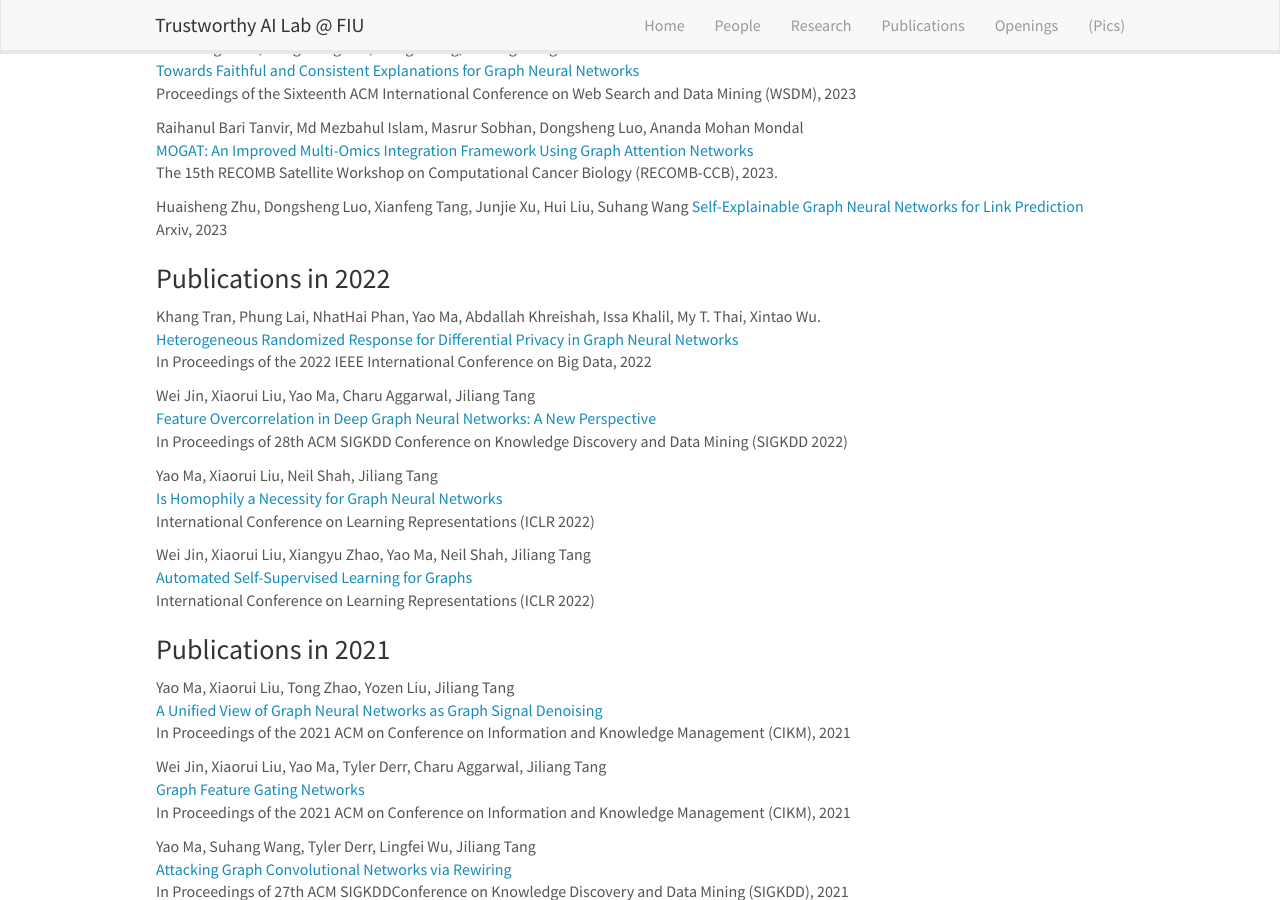
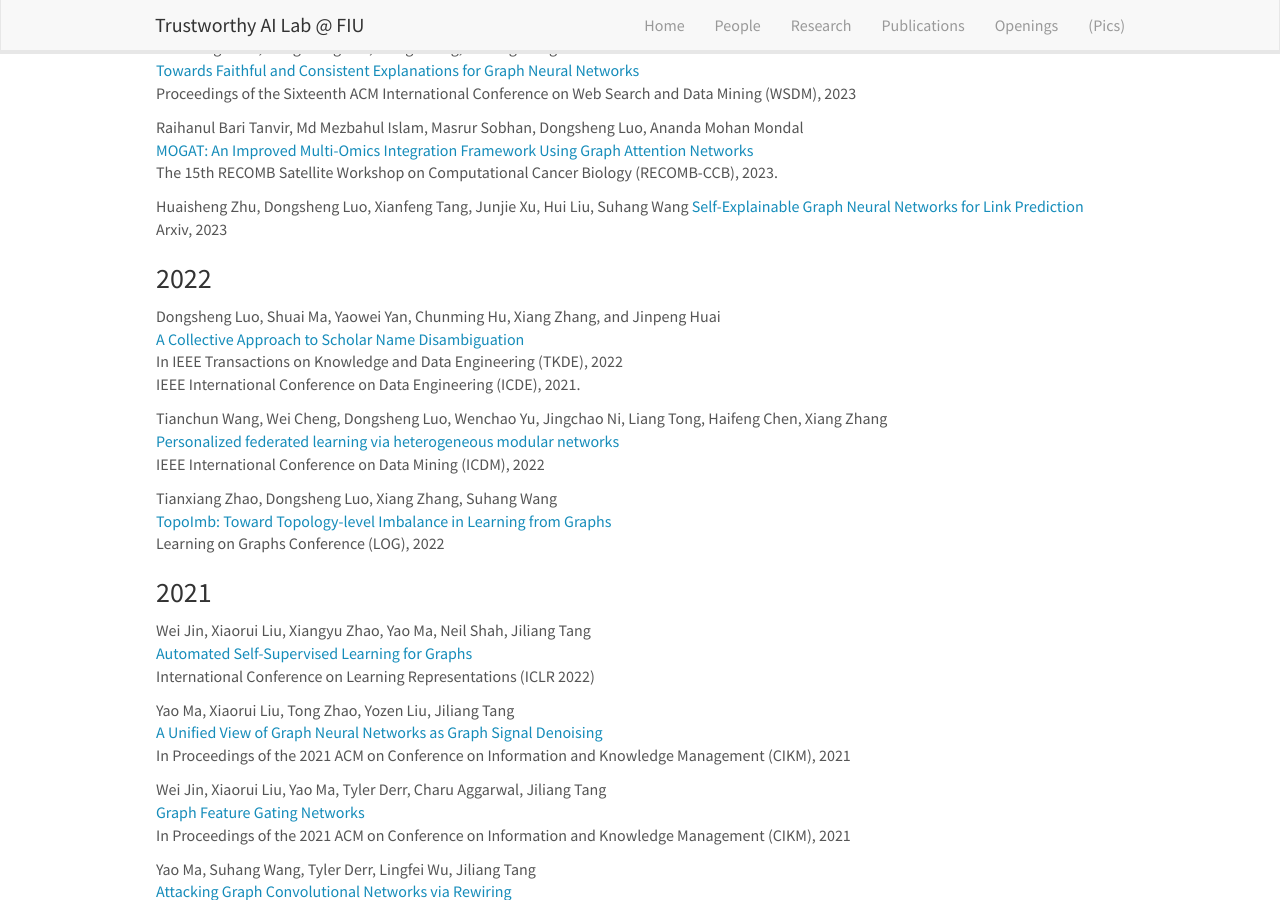
Before and after one commit to trustai4s-lab/trustai4s-lab.github.io, a Jekyll site: the page built from _pages/publications.md, in a window 1280 px wide and 900 px high, scrolled down 1408 px. Built offline with Jekyll 4.4.1, drawn with Linux system fonts in a browser that asks for light colours; nearby versions of some CDN libraries.

Commit message:
Update publications.md

```diff
--- a/_pages/publications.md
+++ b/_pages/publications.md
@@ -83,25 +83,29 @@ Huaisheng Zhu, Dongsheng Luo, Xianfeng Tang, Junjie Xu, Hui Liu, Suhang Wang
 [Self-Explainable Graph Neural Networks for Link Prediction]()\
 Arxiv, 2023
 
-### Publications in 2022
+### 2022
 
-Khang Tran, Phung Lai, NhatHai Phan, Yao Ma, Abdallah Khreishah, Issa Khalil, My T. Thai, Xintao Wu.\
-[Heterogeneous Randomized Response for Differential Privacy in Graph Neural Networks](https://arxiv.org/pdf/2211.05766.pdf)\
-In Proceedings of the 2022 IEEE International Conference on Big Data, 2022
+Dongsheng Luo, Shuai Ma, Yaowei Yan, Chunming Hu, Xiang Zhang, and Jinpeng Huai\
+[A Collective Approach to Scholar Name Disambiguation](https://ieeexplore.ieee.org/document/9147044)\
+In IEEE Transactions on Knowledge and Data Engineering (TKDE), 2022\
+IEEE International Conference on Data Engineering (ICDE), 2021.
 
-Wei Jin, Xiaorui Liu, Yao Ma, Charu Aggarwal, Jiliang Tang\
-[Feature Overcorrelation in Deep Graph Neural Networks: A New Perspective](https://arxiv.org/abs/2206.07743)\
-In Proceedings of 28th ACM SIGKDD Conference on Knowledge Discovery and Data Mining (SIGKDD 2022)
 
-Yao Ma, Xiaorui Liu, Neil Shah, Jiliang Tang\
-[Is Homophily a Necessity for Graph Neural Networks](https://openreview.net/forum?id=ucASPPD9GKN)\
-International Conference on Learning Representations (ICLR 2022)
+Tianchun Wang, Wei Cheng, Dongsheng Luo, Wenchao Yu, Jingchao Ni, Liang Tong, Haifeng Chen, Xiang Zhang\
+[Personalized federated learning via heterogeneous modular networks]()\
+IEEE International Conference on Data Mining (ICDM), 2022
+
+Tianxiang Zhao, Dongsheng Luo, Xiang Zhang, Suhang Wang\
+[TopoImb: Toward Topology-level Imbalance in Learning from Graphs]()\
+Learning on Graphs Conference (LOG), 2022
+
+
+### 2021
+
 
 Wei Jin, Xiaorui Liu, Xiangyu Zhao, Yao Ma, Neil Shah, Jiliang Tang\
 [Automated Self-Supervised Learning for Graphs](https://arxiv.org/pdf/2106.05470.pdf)\
 International Conference on Learning Representations (ICLR 2022)
-
-### Publications in 2021
 
 Yao Ma, Xiaorui Liu, Tong Zhao, Yozen Liu, Jiliang Tang\
 [A Unified View of Graph Neural Networks as Graph Signal Denoising](https://dl.acm.org/doi/abs/10.1145/3459637.3482225?casa_token=AEB3ERghracAAAAA:wfXidUU6UHuVUHQ0aoJoP3tATTe6H1pTYum_MdDXhy2rfyZ41g0IKs_0cjsJtYW3qbznfmKg4AfjEg)\
```
